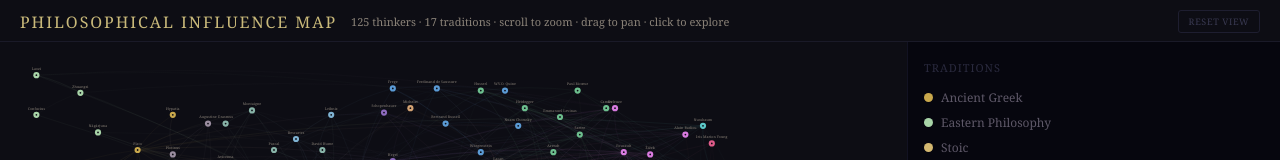
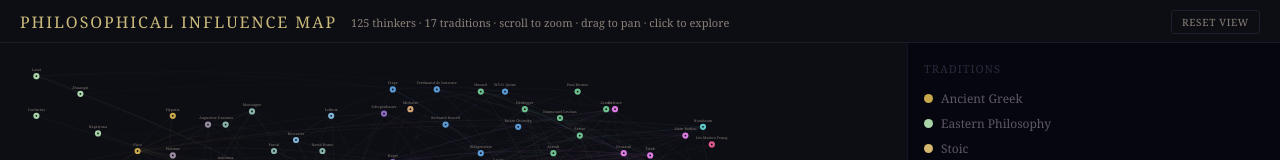
Before and after one commit to curium-247/philosopher-map, a React (Create React App) app: page / in a window 1280 px wide. Shown: the top 160 px of the page. Built offline with nearby package versions, Linux system fonts and the light colour scheme.

Commit message:
Update App.js
Updated fontsize

```diff
--- a/src/App.js
+++ b/src/App.js
@@ -1079,7 +1079,7 @@ Answer the user's question clearly and engagingly. Be concise but substantive
         </span>
         <button onClick={() => { setZoom(0.44); setPan({ x:10, y:20 }); }}
           style={{ marginLeft:"auto", background:"transparent", border:"1px solid #1e1e30",
-                   color:"#3a3a52", fontSize:9, letterSpacing:"0.07em", cursor:"pointer",
+                   color:"#8a8278", fontSize:10, letterSpacing:"0.07em", cursor:"pointer",
                    padding:"4px 10px", borderRadius:3, textTransform:"uppercase", fontFamily:"Georgia,serif" }}>
           Reset View
         </button>
```
